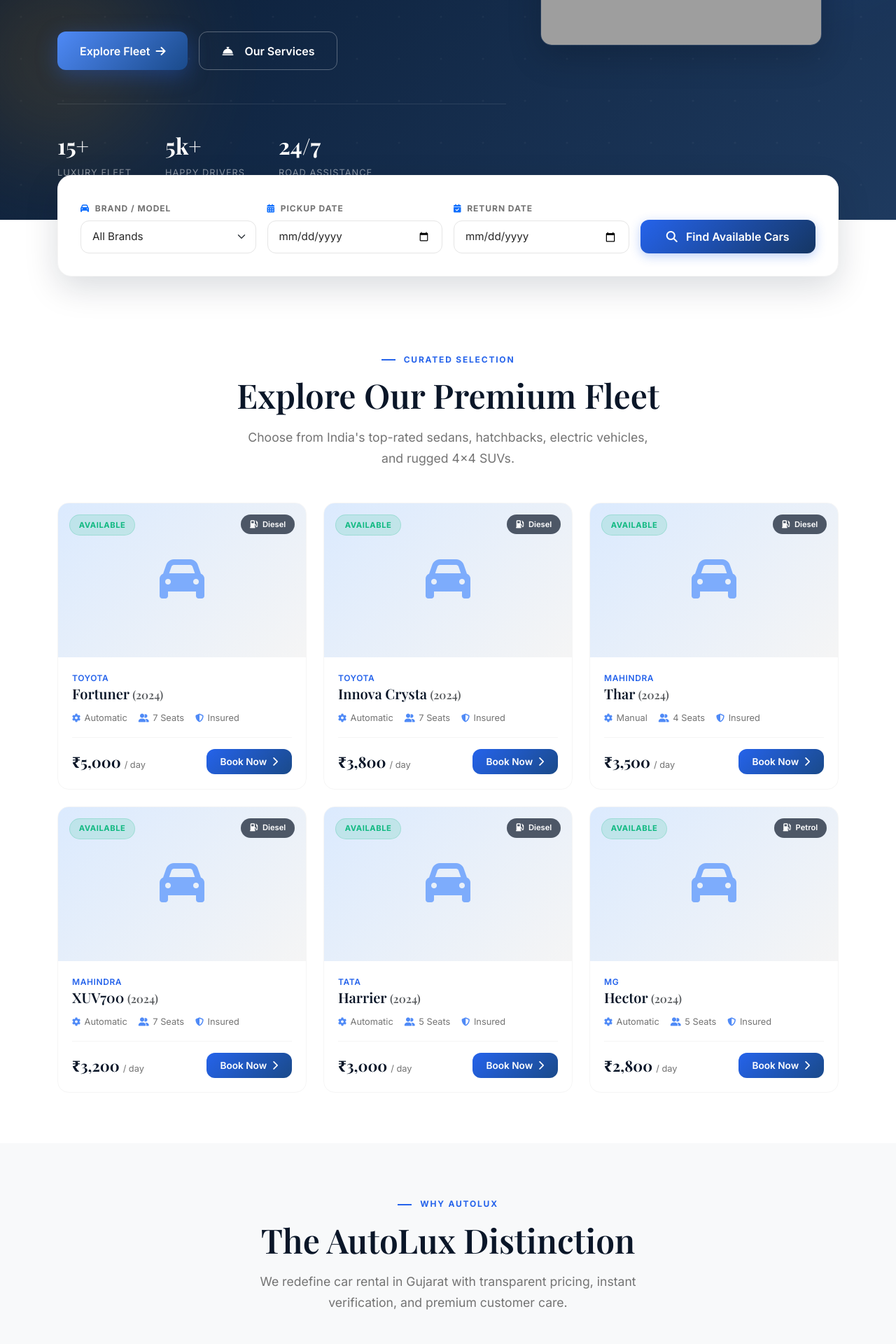
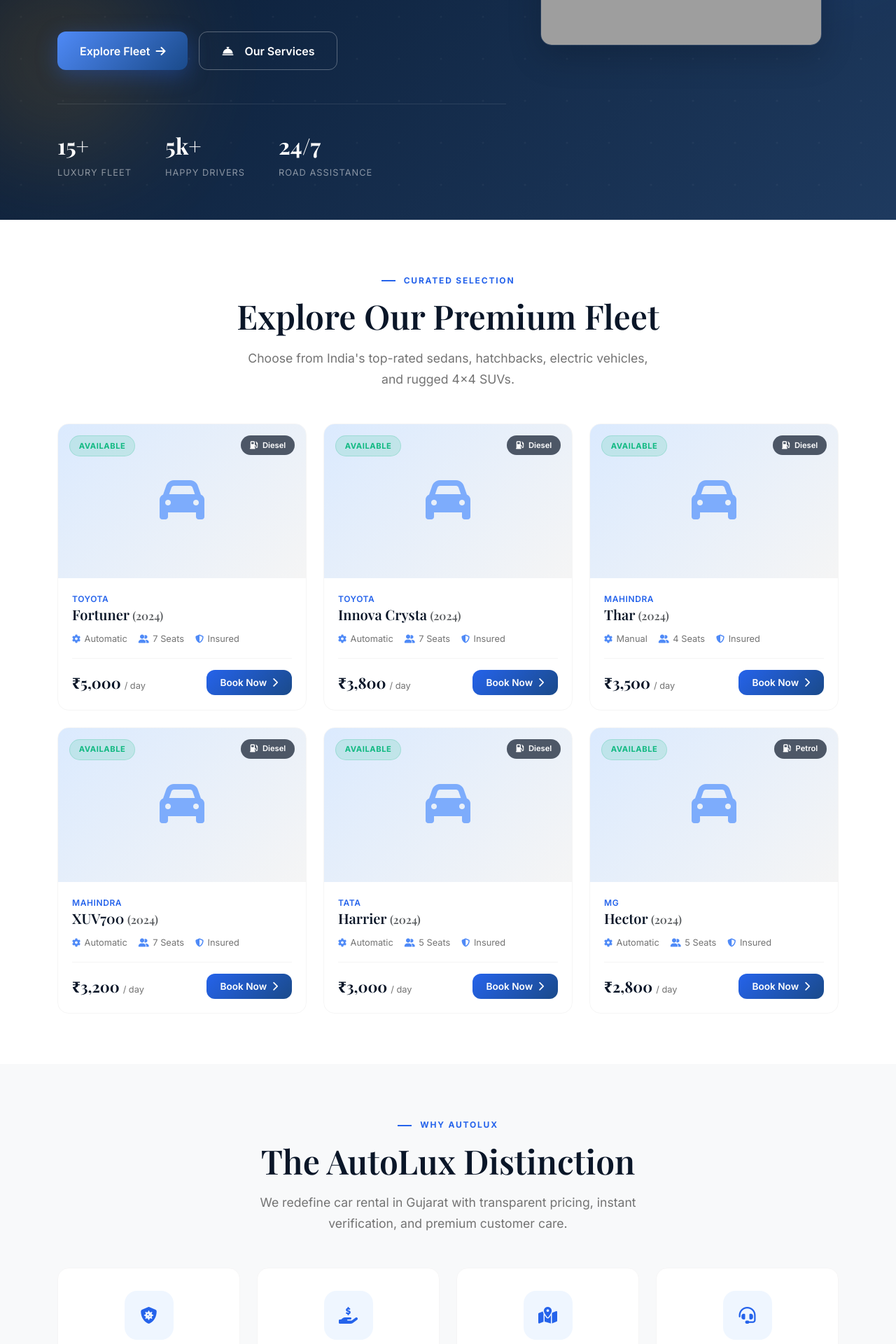
Before and after one commit to Rajann616/car-rental-system, a Laravel app: page / in a window 1280 px wide. Shown: the part 486-2406 px from the top of the page at 70% size. Run offline with Laravel 12, Linux system fonts and the light colour scheme; data comes from the database, SQL or seed files in the repository; grey boxes are pictures that could not be loaded.

Commit message:
refactor: relocate Find Available Cars search widget from home page to Browse Fleet page

```diff
--- a/resources/views/home.blade.php
+++ b/resources/views/home.blade.php
@@ -52,40 +52,6 @@
                     <img src="https://images.unsplash.com/photo-1549399542-7e3f8b79c341?q=80&w=1000&auto=format&fit=crop" alt="Luxury SUV" class="img-fluid rounded-4 shadow-lg border border-light border-opacity-10">
                 </div>
             </div>
-        </div>
-    </div>
-</section>
-
-<!-- Search Bar Section -->
-<section class="search-section">
-    <div class="container">
-        <div class="search-card" data-aos="fade-up">
-            <form action="#fleet" method="GET">
-                <div class="row g-3 align-items-end">
-                    <div class="col-lg-3 col-md-6">
-                        <label class="form-label"><i class="fas fa-car me-1 text-primary"></i> Brand / Model</label>
-                        <select name="brand" class="form-select">
-                            <option value="">All Brands</option>
-                            @foreach($brands as $brand)
-                                <option value="{{ $brand }}">{{ $brand }}</option>
-                            @endforeach
-                        </select>
-                    </div>
-                    <div class="col-lg-3 col-md-6">
-                        <label class="form-label"><i class="fas fa-calendar-alt me-1 text-primary"></i> Pickup Date</label>
-                        <input type="date" name="pickup_date" class="form-control" min="{{ date('Y-m-d') }}">
-                    </div>
-                    <div class="col-lg-3 col-md-6">
-                        <label class="form-label"><i class="fas fa-calendar-check me-1 text-primary"></i> Return Date</label>
-                        <input type="date" name="return_date" class="form-control" min="{{ date('Y-m-d', strtotime('+1 day')) }}">
-                    </div>
-                    <div class="col-lg-3 col-md-6">
-                        <button type="submit" class="btn btn-search">
-                            <i class="fas fa-search me-2"></i> Find Available Cars
-                        </button>
-                    </div>
-                </div>
-            </form>
         </div>
     </div>
 </section>
```
Also changed, not shown: resources/views/cars/index.blade.php (+31 -1 lines).
